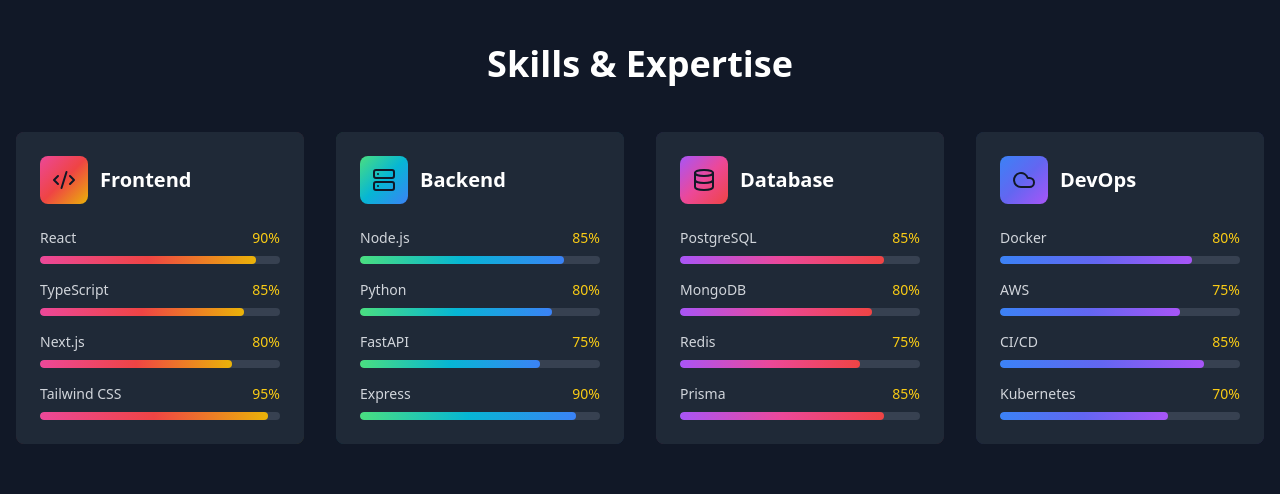
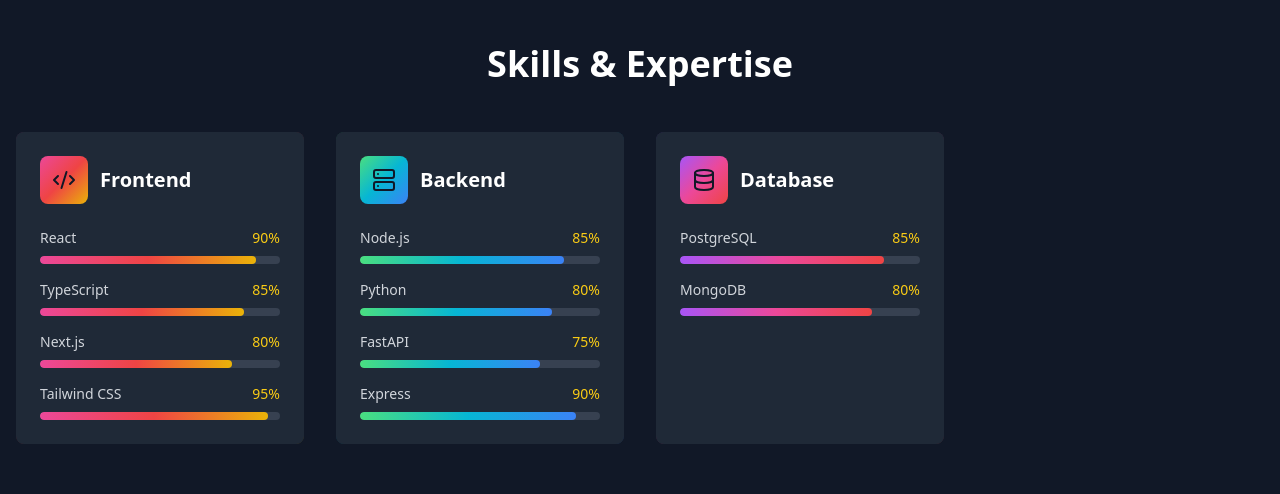
Before and after one commit to Udit01111/Portfolio, a React (Vite) app: page / in a window 1280 px wide. Shown: the part 1620-2114 px from the top of the page. Built offline with nearby package versions, Linux system fonts and the light colour scheme.

Commit message:
Update Skills.tsx

```diff
--- a/src/components/Skills.tsx
+++ b/src/components/Skills.tsx
@@ -39,21 +39,9 @@ export function Skills() {
       skills: [
         { name: 'PostgreSQL', level: 85 },
         { name: 'MongoDB', level: 80 },
-        { name: 'Redis', level: 75 },
-        { name: 'Prisma', level: 85 },
       ],
     },
-    {
-      title: 'DevOps',
-      icon: <Cloud className="w-6 h-6" />,
-      gradient: 'from-blue-500 via-indigo-500 to-purple-500',
-      skills: [
-        { name: 'Docker', level: 80 },
-        { name: 'AWS', level: 75 },
-        { name: 'CI/CD', level: 85 },
-        { name: 'Kubernetes', level: 70 },
-      ],
-    },
+
   ];
 
   const TiltCard = ({ children, gradient }: { children: React.ReactNode; gradient: string }) => {
```
